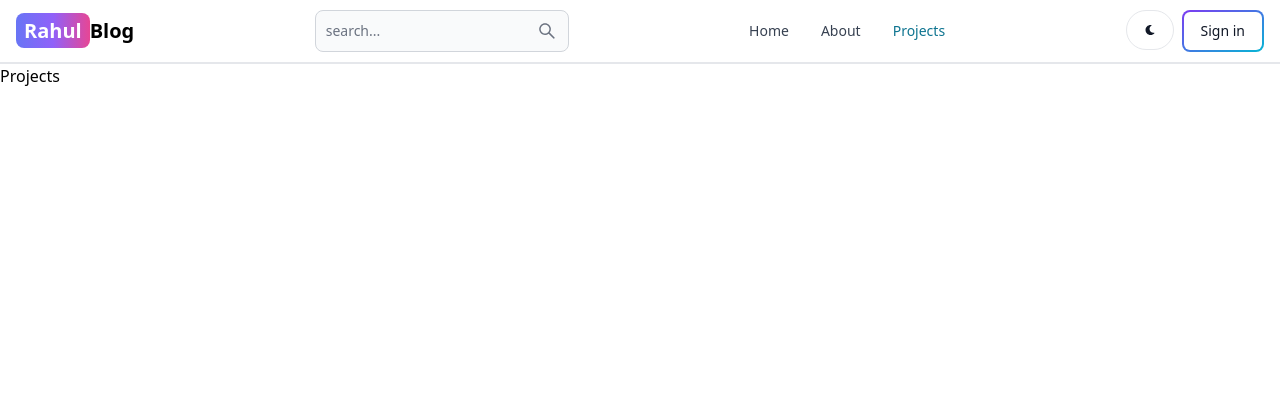
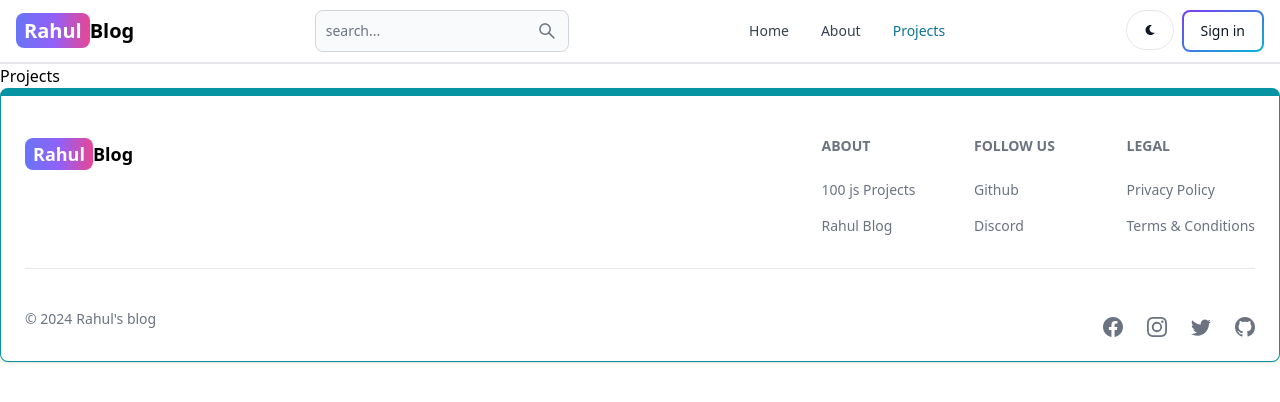
Before and after one commit to rahulpatel75862/blog-app, a React (Vite) app in the folder client/: page /projects in a window 1280 px wide. Shown: the top 402 px of the page. Built offline with nearby package versions, Linux system fonts and the light colour scheme.

Commit message:
Footer has been created

```diff
--- a/client/src/App.jsx
+++ b/client/src/App.jsx
@@ -1,6 +1,6 @@
 import { BrowserRouter, Routes, Route } from 'react-router-dom';
-import { ToastContainer } from 'react-toastify'; // Import ToastContainer from react-toastify
-import 'react-toastify/dist/ReactToastify.css'; // Import the CSS for styling
+import { ToastContainer } from 'react-toastify';
+import 'react-toastify/dist/ReactToastify.css';
 import Home from './pages/Home';
 import About from './pages/About';
 import SignUp from './pages/SignUp';
@@ -8,12 +8,12 @@
 import Dashboard from './pages/Dashboard';
 import Header from './components/Header';
 import Projects from './pages/Projects';
+import FooterCom from './components/Footer';
 
 const App = () => {
   return (
     <BrowserRouter>
       <Header />
-      {/* Place the ToastContainer at the top level of your component hierarchy */}
       <ToastContainer />
       <Routes>
         <Route path='/' element={<Home />} />
@@ -23,6 +23,7 @@
         <Route path='/dashboard' element={<Dashboard />} />
         <Route path='/projects' element={<Projects />} />
       </Routes>
+      <FooterCom/>
     </BrowserRouter>
   );
 }
--- /dev/null
+++ b/client/src/components/Footer.jsx
@@ -0,0 +1,81 @@
+import { Footer } from "flowbite-react";
+import { Link } from "react-router-dom";
+import { BsFacebook, BsInstagram, BsTwitter, BsGithub } from "react-icons/bs"
+const FooterCom = () => {
+  return (
+    <Footer container className="border border-t-8 border-teal-500">
+      <div className="w-full max-w-7xl mx-auto">
+        <div className="grid w-full justify-between sm:flex md:grid-cols-1">
+          <div className="mt-5">
+            <Link
+              to="/"
+              className="self-center whitespace-nowrap text-lg sm:text-4l font-semibold dark:text-white"
+            >
+              <span className="px-2 py-1 bg-gradient-to-r from-indigo-500 via-purple-500 to-pink-500 rounded-lg text-white">
+                Rahul
+              </span>
+              Blog
+            </Link>
+          </div>
+          <div className="grid grid-cols-2 gap-8 mt-4 sm:grid-cols-3 sm:gap-6">
+            <div>
+              <Footer.Title title="About" />
+              <Footer.LinkGroup col>
+                <Footer.Link
+                  href="https://www.100jsprojects.com"
+                  target="_blank"
+                  rel="noopener noreferrer"
+                >
+                  100 js Projects
+                </Footer.Link>
+                <Footer.Link
+                  href="/about"
+                  target="_blank"
+                  rel="noopener noreferrer"
+                >
+                  Rahul Blog
+                </Footer.Link>
+              </Footer.LinkGroup>
+            </div>
+            <div>
+              <Footer.Title title="Follow us" />
+              <Footer.LinkGroup col>
+                <Footer.Link
+                  href="https://github.com/rahulpatel75862"
+                  target="_blank"
+                  rel="noopener noreferrer"
+                >
+                  Github
+                </Footer.Link>
+                <Footer.Link href="#">Discord</Footer.Link>
+              </Footer.LinkGroup>
+            </div>
+            <div>
+              <Footer.Title title="Legal" />
+              <Footer.LinkGroup col>
+                <Footer.Link href="#">Privacy Policy</Footer.Link>
+                <Footer.Link href="#">Terms &amp; Conditions</Footer.Link>
+              </Footer.LinkGroup>
+            </div>
+          </div>
+        </div>
+        <Footer.Divider />
+        <div className="w-full sm:flex sm:items-center sm:justify-between">
+          <Footer.Copyright
+            href="#"
+            by="Rahul's blog"
+            year={new Date().getFullYear()}
+          />
+          <div className="flex gap-6 mt-4 sm:justify-center">
+            <Footer.Icon href="#" icon={BsFacebook}/>
+            <Footer.Icon href="#" icon={BsInstagram}/>
+            <Footer.Icon href="https://github.com/rahulpatel75862" icon={BsTwitter}/>
+            <Footer.Icon href="#" icon={BsGithub}/>
+          </div>
+        </div>
+      </div>
+    </Footer>
+  );
+};
+
+export default FooterCom;
```
